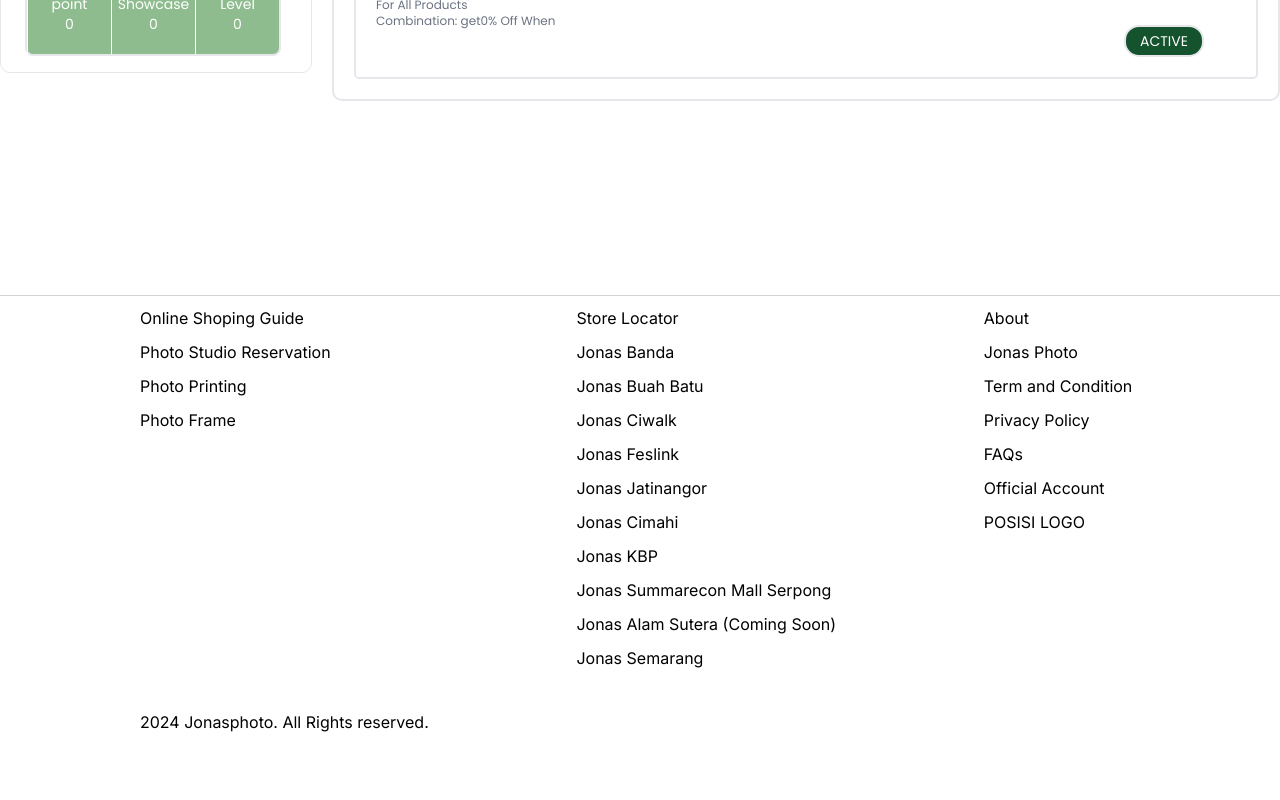
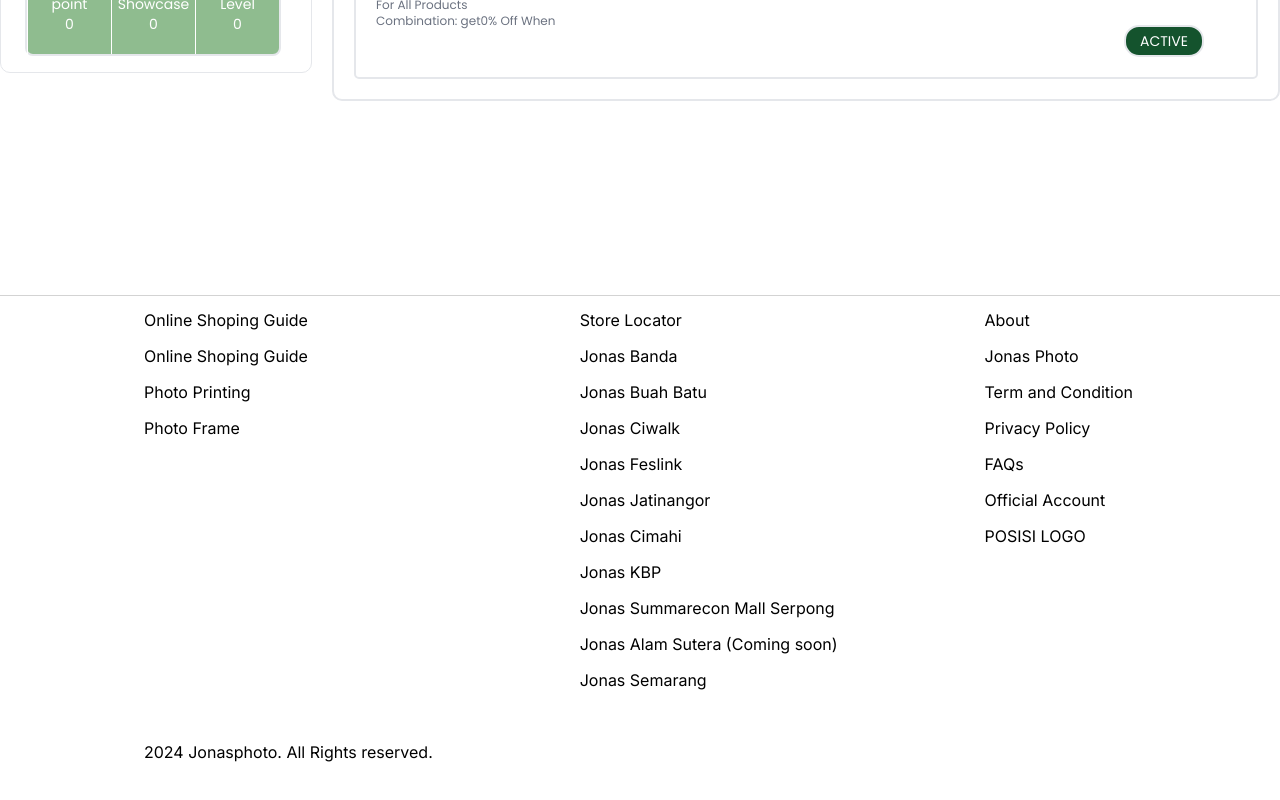
Before and after one commit to adriswara/next, a Next.js app: page /profile/voucherList in a window 1280 px wide. Shown: the part 639-1439 px from the top of the page. Built offline with nearby package versions, Linux system fonts and the light colour scheme.

Commit message:
refactored footer part 1

```diff
--- a/src/app/layout.tsx
+++ b/src/app/layout.tsx
@@ -3,6 +3,8 @@
 
 import "./globals.css";
 import Image from "next/image";
+import FooterMidRight from "@/components/atoms/FooterMidRight";
+import FooterLeft from "@/components/atoms/FooterLeft";
 
 
 const inter = Inter({ subsets: ["latin"] });
@@ -98,50 +100,51 @@
         </section>
         {children}
         <section>
+          {/* footer */}
           <div style={footerMain}>
-            <div><h1 style={footerDiv}>Online Shoping Guide</h1></div>
-            <div><h1 style={footerDivShared}>Store Locator</h1></div>
-            <div><h1 style={footerDivShared}>About</h1></div>
-            <div><h1 style={footerDiv}>Photo Studio Reservation</h1></div>
-            <div><h1 style={footerDivShared}>Jonas Banda</h1></div>
-            <div><h1 style={footerDivShared}>Jonas Photo</h1></div>
-            <div><h1 style={footerDiv}>Photo Printing</h1></div>
-            <div><h1 style={footerDivShared}>Jonas Buah Batu</h1></div>
-            <div><h1 style={footerDivShared}>Term and Condition</h1></div>
-            <div><h1 style={footerDiv}>Photo Frame</h1></div>
-            <div><h1 style={footerDivShared}>Jonas Ciwalk</h1></div>
-            <div><h1 style={footerDivShared}>Privacy Policy</h1></div>
-            <div><h1 style={footerDiv}></h1></div>
-            <div><h1 style={footerDivShared}>Jonas Feslink</h1></div>
-            <div><h1 style={footerDivShared}>FAQs</h1></div>
-            <div><h1 style={footerDiv}></h1></div>
-            <div><h1 style={footerDivShared}>Jonas Jatinangor</h1></div>
-            <div><h1 style={footerDivShared}>Official Account</h1></div>
-            <div><h1 style={footerDiv}></h1></div>
-            <div><h1 style={footerDivShared}>Jonas Cimahi</h1></div>
-            <div><h1 style={footerDivShared}>POSISI LOGO</h1></div>
-            <div><h1 style={footerDiv}></h1></div>
-            <div><h1 style={footerDivShared}>Jonas KBP</h1></div>
-            <div><h1 style={footerDivShared}></h1></div>
-            <div><h1 style={footerDiv}></h1></div>
-            <div><h1 style={footerDivShared}>Jonas Summarecon Mall Serpong</h1></div>
-            <div><h1 style={footerDivShared}></h1></div>
-            <div><h1 style={footerDiv}></h1></div>
-            <div><h1 style={footerDivShared}>Jonas Alam Sutera (Coming Soon)</h1></div>
-            <div><h1 style={footerDivShared}></h1></div>
-            <div><h1 style={footerDiv}></h1></div>
-            <div><h1 style={footerDivShared}>Jonas Semarang</h1></div>
-            <div><h1 style={footerDivShared}></h1></div>
-            <div><h1 style={footerDiv}></h1></div>
-            <div><h1 style={footerDivShared}></h1></div>
-            <div><h1 style={footerDivShared}></h1></div>
-            <div><h1 style={footerDiv}></h1></div>
-            <div><h1 style={footerDivShared}></h1></div>
-            <div><h1 style={footerDivShared}></h1></div>
-            <div><h1 style={footerDiv}></h1></div>
-            <div><h1 style={footerDivShared}></h1></div>
-            <div><h1 style={footerDivShared}></h1></div>
-            <div><h1 style={footerDiv}>2024 Jonasphoto. All Rights reserved.</h1></div>
+            <FooterLeft label={"Online Shoping Guide"}></FooterLeft>
+            <FooterMidRight label={"Store Locator"}></FooterMidRight>
+            <FooterMidRight label={"About"}></FooterMidRight>
+            <FooterLeft label={"Online Shoping Guide"}></FooterLeft>
+            <FooterMidRight label={"Jonas Banda"}></FooterMidRight>
+            <FooterMidRight label={"Jonas Photo"}></FooterMidRight>
+            <FooterLeft label={"Photo Printing"}></FooterLeft>
+            <FooterMidRight label={"Jonas Buah Batu"}></FooterMidRight>
+            <FooterMidRight label={"Term and Condition"}></FooterMidRight>
+            <FooterLeft label={"Photo Frame"}></FooterLeft>
+            <FooterMidRight label={"Jonas Ciwalk"}></FooterMidRight>
+            <FooterMidRight label={"Privacy Policy"}></FooterMidRight>
+            <FooterLeft label={""}></FooterLeft>
+            <FooterMidRight label={"Jonas Feslink"}></FooterMidRight>
+            <FooterMidRight label={"FAQs"}></FooterMidRight>
+            <FooterLeft label={""}></FooterLeft>
+            <FooterMidRight label={"Jonas Jatinangor"}></FooterMidRight>
+            <FooterMidRight label={"Official Account"}></FooterMidRight>
+            <FooterLeft label={""}></FooterLeft>
+            <FooterMidRight label={"Jonas Cimahi"}></FooterMidRight>
+            <FooterMidRight label={"POSISI LOGO"}></FooterMidRight>
+            <FooterLeft label={""}></FooterLeft>
+            <FooterMidRight label={"Jonas KBP"}></FooterMidRight>
+            <FooterMidRight label={""}></FooterMidRight>
+            <FooterLeft label={""}></FooterLeft>
+            <FooterMidRight label={"Jonas Summarecon Mall Serpong"}></FooterMidRight>
+            <FooterMidRight label={""}></FooterMidRight>
+            <FooterLeft label={""}></FooterLeft>
+            <FooterMidRight label={"Jonas Alam Sutera (Coming soon)"}></FooterMidRight>
+            <FooterMidRight label={""}></FooterMidRight>
+            <FooterLeft label={""}></FooterLeft>
+            <FooterMidRight label={"Jonas Semarang"}></FooterMidRight>
+            <FooterMidRight label={""}></FooterMidRight>
+            <FooterLeft label={""}></FooterLeft>
+            <FooterMidRight label={""}></FooterMidRight>
+            <FooterMidRight label={""}></FooterMidRight>
+            <FooterLeft label={""}></FooterLeft>
+            <FooterMidRight label={""}></FooterMidRight>
+            <FooterMidRight label={""}></FooterMidRight>
+            <FooterLeft label={""}></FooterLeft>
+            <FooterMidRight label={""}></FooterMidRight>
+            <FooterMidRight label={""}></FooterMidRight>
+            <div><h1 className="mt-3 pl-36">2024 Jonasphoto. All Rights reserved.</h1></div>
           </div>
         </section>
       </body>
--- /dev/null
+++ b/src/components/atoms/FooterLeft.tsx
@@ -0,0 +1,14 @@
+import { FC } from "react"
+
+interface FooterLeftProps { label: string }
+const FooterLeft: FC<FooterLeftProps> = (props) => {
+    const {
+        label = ""
+    } = props
+
+    return (
+        <div><h1 className="mt-3 pl-36">{label}</h1></div>
+    )
+}
+
+export default FooterLeft
--- /dev/null
+++ b/src/components/atoms/FooterMidRight.tsx
@@ -0,0 +1,14 @@
+import { FC } from "react"
+
+interface FooterMidRIghtProps { label: string }
+const FooterMidRight: FC<FooterMidRIghtProps> = (props) => {
+    const {
+        label = ""
+    } = props
+
+    return (
+        <div><h1 className="mt-3">{label}</h1></div>
+    )
+}
+
+export default FooterMidRight
```
